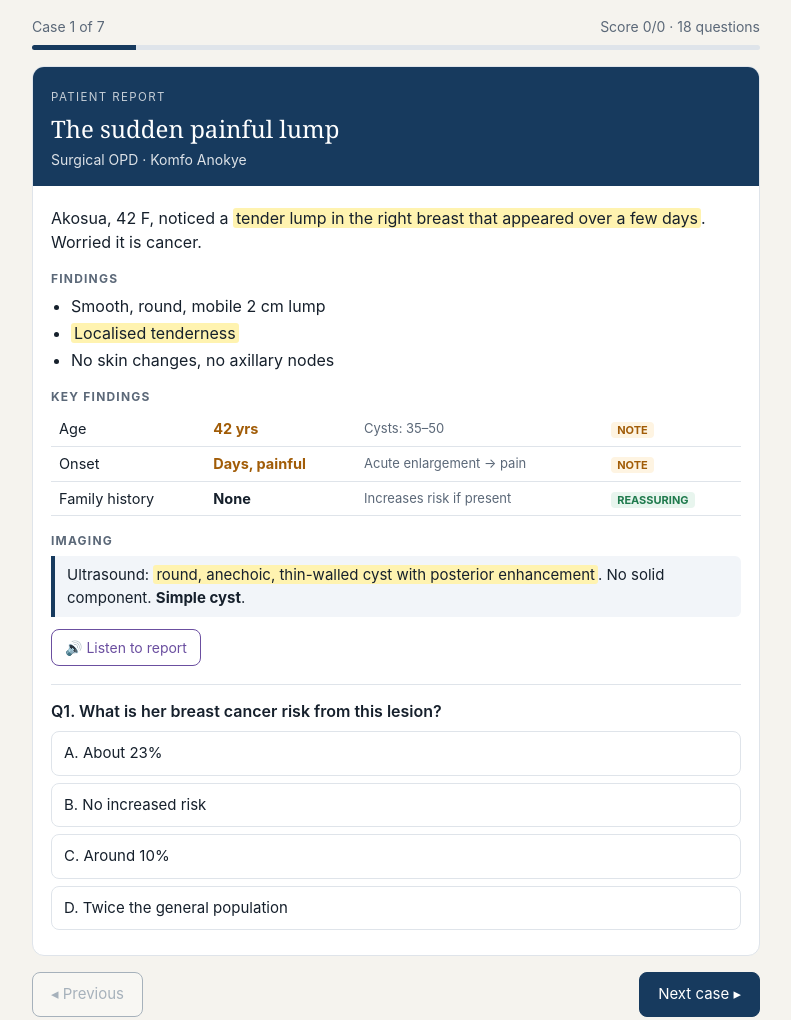
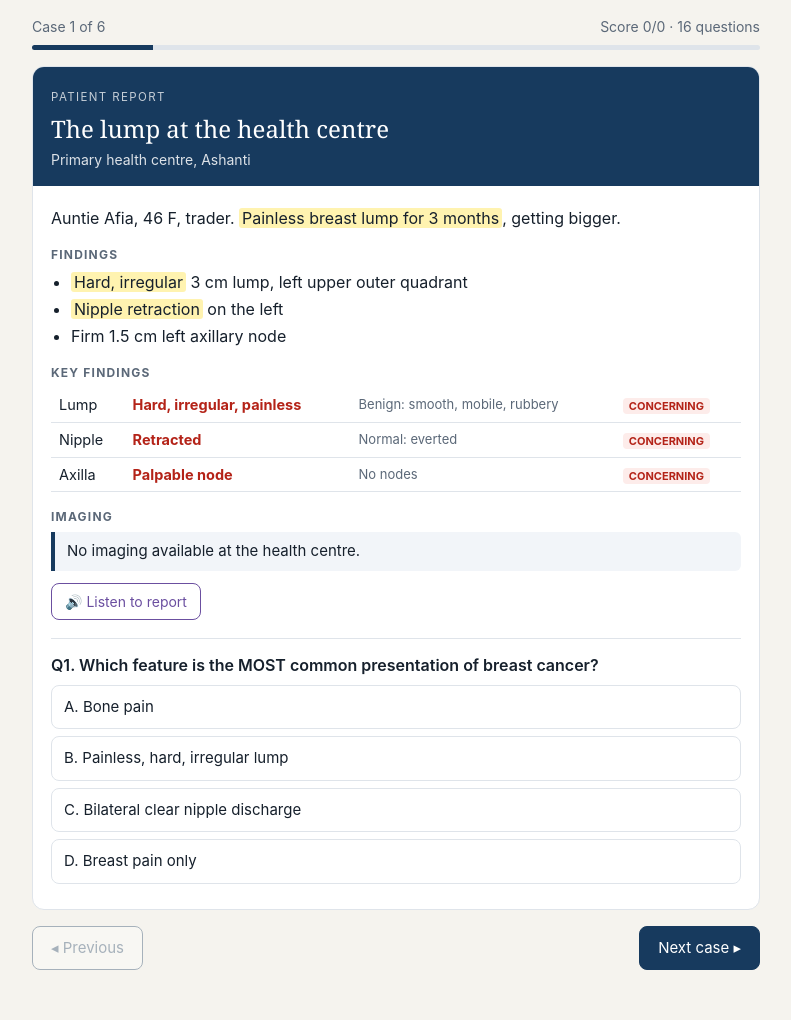
Before and after one commit to owusuprinceed-eng/Maligant-breast, a plain HTML site: page index.html in a window 1280 px wide. Shown: the whole page, without its empty margins (244-1035 px from the left). Drawn offline with Linux system fonts and the light colour scheme.

Commit message:
index.html

```diff
--- a/index.html
+++ b/index.html
@@ -3,7 +3,7 @@
 <head>
 <meta charset="UTF-8">
 <meta name="viewport" content="width=device-width, initial-scale=1.0">
-<title>Benign Breast Diseases: PBL Assessment</title>
+<title>Malignant Disease of the Breast: PBL Assessment</title>
 <style>
 :root{--ink:#16202c;--muted:#5b6878;--line:#dfe4ea;--bg:#f5f3ee;--navy:#173a5e;--red:#b42318;--redbg:#fdecea;--amber:#a15c07;--amberbg:#fef4e2;--green:#1f7a4d;--greenbg:#e8f5ee}
 *{box-sizing:border-box}
@@ -76,115 +76,97 @@ button{font:inherit;cursor:pointer;border-radius:8px}
 /* v: [label, value, normal, flag h|b|ok] */
 const CASES=[
 {
-  title:"The sudden painful lump", setting:"Surgical OPD · Komfo Anokye",
-  pc:"Akosua, 42 F, noticed a <span class='hl'>tender lump in the right breast that appeared over a few days</span>. Worried it is cancer.",
-  exam:["Smooth, round, mobile 2 cm lump","<span class='hl'>Localised tenderness</span>","No skin changes, no axillary nodes"],
-  v:[["Age","42 yrs","Cysts: 35–50","b"],["Onset","Days, painful","Acute enlargement → pain","b"],["Family history","None","Increases risk if present","ok"]],
-  img:"Ultrasound: <span class='hl'>round, anechoic, thin-walled cyst with posterior enhancement</span>. No solid component. <b>Simple cyst</b>.",
+  title:"The lump at the health centre", setting:"Primary health centre, Ashanti",
+  pc:"Auntie Afia, 46 F, trader. <span class='hl'>Painless breast lump for 3 months</span>, getting bigger.",
+  exam:["<span class='hl'>Hard, irregular</span> 3 cm lump, left upper outer quadrant","<span class='hl'>Nipple retraction</span> on the left","Firm 1.5 cm left axillary node"],
+  v:[["Lump","Hard, irregular, painless","Benign: smooth, mobile, rubbery","h"],["Nipple","Retracted","Normal: everted","h"],["Axilla","Palpable node","No nodes","h"]],
+  img:"No imaging available at the health centre.",
   qs:[
-    {q:"What is her breast cancer risk from this lesion?",o:["About 23%","No increased risk","Around 10%","Twice the general population"],a:1,
-     e:"A mass that meets ultrasound criteria for a <span class='term'>simple cyst</span> carries <b>no increased cancer risk</b>. Cysts come from the <span class='term'>terminal duct lobular unit</span> (the milk-producing end of the duct)."},
-    {q:"It is painful. Best management?",o:["Excision biopsy","Ultrasound-guided aspiration","Mastectomy","Core biopsy"],a:1,
-     e:"Simple cysts are usually just observed. When symptomatic, <b>aspirate under real-time ultrasound</b>."},
-    {upd:"Aspirate is <b>bloodstained</b>, and the cyst <b>does not fully collapse</b>.",
-     q:"What next?",o:["Discard fluid, reassure","Cytology + culture, then mammography and core needle biopsy","Repeat aspiration in a year","Antibiotics only"],a:1,
-     e:"<span class='term'>Haemorrhagic</span> fluid → send for <b>cytology and culture</b>. A cyst that does not collapse needs <b>further imaging (mammography) and CNB</b> to exclude a solid lesion."}
+    {q:"Which feature is the MOST common presentation of breast cancer?",o:["Bone pain","Painless, hard, irregular lump","Bilateral clear nipple discharge","Breast pain only"],a:1,
+     e:"A <b>painless, hard, irregular lump</b> is the commonest presentation. Other warning signs: <b>skin dimpling or ulceration, peau d'orange, nipple retraction, bloody discharge, axillary nodes</b>."},
+    {q:"How is the diagnosis confirmed?",o:["Clinical examination alone","Mammography alone","Triple assessment: clinical exam + imaging + pathology","Blood tests"],a:2,
+     e:"<span class='term'>Triple assessment</span>: (1) history and examination, (2) <b>imaging</b> (mammography, ultrasound), (3) <b>pathology</b> (<span class='term'>FNAC</span> = fine-needle aspiration cytology, or core biopsy)."},
+    {q:"What is the key action at the health centre?",o:["Reassure, review in 6 months","Start chemotherapy","Prompt referral to a higher level of care","Give antibiotics and wait"],a:2,
+     e:"The primary care role is <b>early detection and prompt referral</b>, plus education, psychological support, and later survivorship and palliative care."}
   ],
-  pearl:"Simple cyst = no added risk. Bloody aspirate or a cyst that won't collapse = investigate further."
+  pearl:"Hard, irregular, painless lump + nipple retraction = refer now, not later."
 },
 {
-  title:"The cyst with a wall", setting:"Breast imaging clinic",
-  pc:"Efua, 40 F, palpable left breast lump.",
-  exam:["3 cm firm, mobile lump","No nipple discharge"],
-  v:[["Wall / septa","1.2 mm","Benign: thin, < 0.5 mm","h"],["Solid component","Present","Absent in simple cyst","h"],["Posterior enhancement","Absent","Present in simple cyst","h"]],
-  img:"Ultrasound: <span class='hl'>thick septa, mixed cystic and solid components</span>.",
+  title:"The worried sister", setting:"Surgical OPD · risk counselling",
+  pc:"Esi, 38 F, banker. Her <span class='hl'>mother (42) and sister (39) both had breast cancer</span>. She wants to know her risk.",
+  exam:["Menarche at <span class='hl'>11 years</span>","<span class='hl'>Never had a baby</span>","Drinks alcohol most weekends; BMI 33","Mammogram: <span class='hl'>dense breasts (>75%)</span>"],
+  v:[["First-degree relatives","2, both < 45 yrs","More relatives + younger age = higher risk","h"],["Menarche","11 yrs","Lower risk if ≥ 15","b"],["Parity","Nulliparous","Childbirth is protective","b"],["BMI","33","18.5–24.9","h"],["Breast density","> 75%","Higher density = higher risk","h"]],
+  img:"Mammogram: no mass; extremely dense breast tissue.",
   qs:[
-    {q:"How is this cyst classified?",o:["Simple","Complicated","Complex","Galactocele"],a:2,
-     e:"A <span class='term'>complex cyst</span> has <b>thick walls/septa > 0.5 mm, cystic + solid parts, and no posterior enhancement</b>. Its malignancy risk ranges from <1% up to 23%."},
-    {q:"Best next step?",o:["Observe for a year","FNA of the cyst fluid","Image-guided core needle biopsy + marker clip","Reassure"],a:2,
-     e:"<b>FNA is not enough</b>: it samples only fluid. The solid part and septa must be sampled by <span class='term'>CNB</span> (core needle biopsy). A metal <span class='term'>marker clip</span> marks the spot for follow-up or excision."},
-    {upd:"CNB reports <b>benign</b> tissue, but the radiologist says the images still look suspicious.",
-     q:"What do you do?",o:["Discharge, as it's benign","Surgical excision with needle localisation","Repeat ultrasound in 2 years","Start tamoxifen"],a:1,
-     e:"Imaging and pathology are <span class='term'>discordant</span> (they don't agree), so <b>excise with needle localisation</b>. If they were concordant and benign, you would follow up with exam + imaging every 6–12 months for 1–2 years."}
+    {q:"Which of her risk factors is MODIFIABLE?",o:["Family history","Early menarche","Alcohol intake and obesity","Female sex"],a:2,
+     e:"<b>Modifiable:</b> obesity, alcohol, smoking, inactivity, late or no childbirth, hormonal therapy (long-term COC/HRT). <b>Non-modifiable:</b> age, sex, family history, BRCA1/2, early menarche, late menopause."},
+    {q:"Which inherited mutation should she be tested for?",o:["BRCA1/2","HER2","p53 only after menopause","Factor V Leiden"],a:0,
+     e:"<b>BRCA1/2</b> pathogenic variants are the classic inherited cause. Family-history risk depends on the <b>number of first-degree relatives affected</b> and <b>how young</b> they were at diagnosis."},
+    {q:"Which reproductive factor is PROTECTIVE?",o:["Nulliparity","Menarche before 13","Multiparity (several births)","First pregnancy after 35"],a:2,
+     e:"Parity protects for decades, and <b>multiparity more so</b>. A first full-term pregnancy after 35 carries about the same risk as never having a baby. Pregnancy matures breast cells fully (<span class='term'>differentiation</span>), making them less prone to cancer."}
   ],
-  pearl:"Complex cyst → CNB, not FNA. Always check imaging–pathology concordance."
+  pearl:"Family history risk = how many first-degree relatives + how young."
 },
 {
-  title:"The breastfeeding mother", setting:"Postnatal clinic",
-  pc:"Abena, 29 F, breastfeeding her 4-month-old baby. <span class='hl'>Soft, painless lump</span> in the left breast.",
-  exam:["Soft, cystic 3 cm lump","No redness, no fever"],
-  v:[["Lactating","Yes","Key history","b"],["Temperature","36.8 °C","36.5–37.5","ok"]],
-  img:"Ultrasound: complex-looking mass. Mammogram: <span class='hl'>fat–fluid level</span>. Aspiration yields <span class='hl'>milky fluid</span>.",
+  title:"The calcifications", setting:"Breast imaging clinic",
+  pc:"Mrs Boateng, 50 F, asymptomatic. Screening mammogram.",
+  exam:["Nothing palpable"],
+  v:[["Mammogram","Clustered microcalcifications","No calcifications","h"],["Biopsy","Ductal carcinoma in situ (DCIS)","",'b']],
+  img:"Stereotactic biopsy: <span class='hl'>DCIS</span>. Cancer cells are confined within the duct, not through the basement membrane.",
   qs:[
-    {q:"Most likely diagnosis?",o:["Breast abscess","Galactocele","Fibroadenoma","Complex cyst with cancer"],a:1,
-     e:"A <span class='term'>galactocele</span> is a <b>milk-retention cyst from a blocked milk duct</b>. The history plus milky aspirate makes the diagnosis. A fat–fluid level on mammography is characteristic."},
-    {q:"Management once diagnosed?",o:["Excision","No excision needed, and no added cancer risk","Mastectomy","Core biopsy every 6 months"],a:1,
-     e:"<b>Excision is not necessary</b>, and there is <b>no increased risk of breast cancer</b>. It is a non-proliferative lesion."}
+    {q:"Where does breast cancer most commonly arise from?",o:["Fat cells","Ductal or lobular epithelium","Skin","Pectoral muscle"],a:1,
+     e:"Breast cancer arises mostly from the <b>ductal or lobular epithelium</b> (the lining cells of the milk ducts and lobules)."},
+    {q:"What is the usual order of progression?",o:["Invasive → in situ → hyperplasia","Atypical hyperplasia → in situ carcinoma → invasive cancer","In situ → hyperplasia → invasive","Invasive → metastasis → in situ"],a:1,
+     e:"DNA mutation → <b>atypical hyperplasia → carcinoma in situ</b> (still inside the duct) <b>→ invasive</b> (breaks out) → spread via <b>lymphatics and bloodstream</b>. DCIS often shows as <b>microcalcifications</b> on mammogram."}
   ],
-  pearl:"Lactation + soft lump + milky aspirate = galactocele. Reassure."
+  pearl:"DCIS = cancer still inside the duct, often seen only as calcifications."
 },
 {
-  title:"The 'breast mouse'", setting:"Surgical OPD",
-  pc:"Adwoa, 22 F, university student. <span class='hl'>Painless, firm lump</span> found while bathing.",
-  exam:["2.5 cm smooth, rubbery, <span class='hl'>very mobile</span> lump","No skin or nipple changes, no nodes"],
-  v:[["Age","22 yrs","Fibroadenoma peak: 15–35","b"],["Symptoms","None","",'ok'],["Core biopsy","Simple fibroadenoma","",'ok']],
-  img:"Ultrasound: well-defined, oval, solid lesion.",
+  title:"The prayer camp", setting:"Surgical OPD, KATH",
+  pc:"Maame Yaa, 52 F. Lump for <span class='hl'>2 years</span>; went to a herbalist and a prayer camp first. Now the breast is <span class='hl'>ulcerated and smelly</span>.",
+  exam:["8 cm mass, <span class='hl'>fixed to the chest wall</span>","<span class='hl'>Peau d'orange</span>: skin like orange peel","Skin ulceration","Matted axillary nodes"],
+  v:[["Tumour size","8 cm","Early: small, in breast","h"],["Skin","Ulcerated, peau d'orange","Intact","h"],["Chest wall","Fixed","Mobile","h"]],
+  img:"Core biopsy: invasive ductal carcinoma.",
   qs:[
-    {q:"What is the most common benign breast tumour?",o:["Lipoma","Fibroadenoma","Intraductal papilloma","Phyllodes tumour"],a:1,
-     e:"<span class='term'>Fibroadenoma</span> accounts for <b>about half of all breast biopsies</b>. It is likely hormonal: it grows in pregnancy and with oestrogen, and regresses after menopause. 20% are multiple."},
-    {q:"Biopsy-proven, asymptomatic. Best management?",o:["Must be excised","Can be left in place; excision only if she wants it","Mastectomy","Radiotherapy"],a:1,
-     e:"It <b>can be left in place</b>. A patient's request for excision is legitimate, but warn her of the downsides: scarring, dimpling, duct damage and later mammographic changes."},
-    {upd:"Over 4 months the lump <b>grows rapidly to 12 cm</b>, distorting the breast.",
-     q:"What is this and what's the main concern?",o:["Juvenile fibroadenoma, so observe","Giant fibroadenoma, so excise and exclude phyllodes tumour","Breast cyst, so aspirate","Fat necrosis"],a:1,
-     e:"A <span class='term'>giant fibroadenoma</span> is over 10 cm and grows fast. <b>Excise it</b>; the pathologist must distinguish it from a <span class='term'>phyllodes tumour</span>. (Juvenile fibroadenomas, age 10–18, can usually be observed.)"}
+    {q:"How would you stage this broadly?",o:["Early stage","Locally advanced","In situ","Benign"],a:1,
+     e:"<b>Locally advanced:</b> large tumour, <b>skin or chest-wall involvement</b>. Early stage is confined to the breast ± local nodes. Metastatic means spread to lungs, liver, bone or brain. <span class='term'>Peau d'orange</span> is skin swelling from blocked lymphatics."},
+    {q:"Which investigations stage her (look for spread)?",o:["Repeat mammogram only","CT chest + abdominal ultrasound, bone scan if indicated","Full blood count only","FNAC of the axilla only"],a:1,
+     e:"Current staging: <b>CT chest and ultrasound of the abdomen</b>, plus <b>bone scan where indicated</b> (e.g. bone pain)."},
+    {q:"Why do most Ghanaian women present this late?",o:["Breast cancer is rare in Ghana","Stigma and myths, limited access, financial constraints","Tumours grow slower in Africa","Screening is universal"],a:1,
+     e:"Challenges: <b>stigma and myths</b> delay care-seeking, <b>few diagnostic and treatment facilities</b>, and <b>financial and workforce constraints</b>. Most present at an advanced stage."}
   ],
-  pearl:"Biopsy-proven simple fibroadenoma can stay. Rapid growth or > 10 cm → excise."
+  pearl:"Peau d'orange, ulceration or chest-wall fixation = locally advanced."
 },
 {
-  title:"The bloodstained bra", setting:"Surgical OPD",
-  pc:"Serwaa, 45 F. <span class='hl'>Spontaneous bloody discharge from a single duct</span> of the right nipple for 3 weeks.",
-  exam:["No palpable lump","Pressure at 9 o'clock produces discharge from one duct"],
-  v:[["Discharge","Bloody, single duct","Physiological: bilateral, multi-duct, clear","h"],["Palpable mass","No","",'ok']],
-  img:"Ultrasound: <span class='hl'>small intraductal mass behind the nipple</span>. CNB: intraductal papilloma, <b>no atypia</b>.",
+  title:"The back pain that wasn't arthritis", setting:"Medical ward",
+  pc:"Mrs Asante, 58 F, had a breast lump she ignored for a year. Now: <span class='hl'>back pain, breathlessness, yellow eyes</span>, weight loss.",
+  exam:["Jaundiced","Reduced breath sounds, right base","Tender thoracic spine","Hard, irregular right breast mass"],
+  v:[["Weight loss","8 kg in 3 months","No unintentional loss","h"],["SpO₂","91%","≥ 95%","h"],["Bilirubin","68 µmol/L","< 21","h"]],
+  img:"CT chest: lung nodules and pleural effusion. Ultrasound: multiple liver lesions. Bone scan: spinal deposits.",
   qs:[
-    {q:"What is the lesion, and what can it harbour?",o:["Duct ectasia, nothing","Intraductal papilloma, which can harbour atypia or DCIS","Fibroadenoma, which can harbour phyllodes","Cyst, which can harbour infection"],a:1,
-     e:"An <span class='term'>intraductal papilloma</span> is papillary cells growing from a duct/cyst wall into its lumen. It is not concerning itself, but <b>can harbour atypia or DCIS</b> (cancer cells still confined to the duct)."},
-    {q:"Should it be excised?",o:["No, never","Yes, because of the bloody nipple discharge","Only after menopause","Only if bilateral"],a:1,
-     e:"Excision is recommended for <b>atypia, a palpable mass, bloody nipple discharge</b> (mainly symptom relief) or <b>imaging–pathology discordance</b>. Small incidental papillomas without atypia can be followed up."}
+    {q:"Each symptom points to spread to which organ?",o:["Breathlessness → lung, jaundice → liver, bone pain → bone","Jaundice → lung, bone pain → kidney","All due to anaemia","Breathlessness → heart failure only"],a:0,
+     e:"Advanced signs map to <b>metastases</b>: lungs (breathlessness), liver (jaundice), bone (pain, fractures) and brain. Spread is via <b>lymphatics and the bloodstream</b>."},
+    {q:"What does her care need most?",o:["Mastectomy alone","Multidisciplinary care with systemic therapy, palliative and psychological support","Discharge home","Antibiotics only"],a:1,
+     e:"Breast cancer care is <b>multidisciplinary</b>. In metastatic disease, <b>systemic therapy</b> (chemotherapy, hormonal, targeted) plus <b>palliative care and psychological support</b> take priority over surgery."}
   ],
-  pearl:"Bloody single-duct discharge → think papilloma → excise."
+  pearl:"Weight loss, bone pain, breathlessness, jaundice = think metastatic disease."
 },
 {
-  title:"The star on the mammogram", setting:"Screening programme",
-  pc:"Yaa, 52 F, asymptomatic, routine screening mammogram.",
-  exam:["Nothing palpable on examination"],
-  v:[["Mammogram","Spiculated mass","Cannot reliably separate from carcinoma","h"],["Core biopsy","Radial scar","",'b']],
-  img:"Mammogram: <span class='hl'>spiculated (star-shaped) lesion</span>.",
+  title:"The early catch", setting:"Breast MDT meeting",
+  pc:"Mrs Mensah, 44 F, Black Ghanaian woman, <span class='hl'>2 cm invasive tumour</span>, <span class='hl'>no nodes, no distant spread</span>.",
+  exam:["Mobile 2 cm lump","No skin changes","Axilla clear"],
+  v:[["Tumour","2 cm","Small","b"],["Nodes","None","",'ok'],["Metastases","None on staging","",'ok']],
+  img:"Staging CT and abdominal ultrasound: clear.",
   qs:[
-    {q:"Core biopsy shows a radial scar. What next?",o:["Reassure and discharge","Surgical excision","Annual mammogram only","Chemoprevention"],a:1,
-     e:"A <span class='term'>radial scar</span> (complex sclerosing lesion) can mimic cancer, and <b>8–17% of excised specimens contain malignancy</b>. Excision is generally recommended."},
-    {upd:"A different patient's biopsy shows <b>sclerosing adenosis without atypia</b>.",
-     q:"How should she be managed?",o:["Mastectomy","Chemoprevention + enhanced screening","No specific treatment; excise only for symptoms","Radiotherapy"],a:2,
-     e:"<span class='term'>Sclerosing adenosis</span> is a lobular lesion with extra fibrous tissue. Risk is about <b>2× the general population</b>, but <b>no treatment, chemoprevention or enhanced screening</b> is advised without atypia."}
+    {q:"Which treatments are part of breast cancer management?",o:["Surgery only","Surgery, radiotherapy and systemic therapy via an MDT","Herbal treatment","Radiotherapy only"],a:1,
+     e:"<b>MDT approach:</b> surgery (<span class='term'>lumpectomy</span> = remove the lump only, breast kept; or <span class='term'>mastectomy</span> = remove the whole breast), <b>radiotherapy</b>, and systemic therapy (<b>chemo, hormonal, targeted</b>)."},
+    {q:"Why are Black women's outcomes worse?",o:["Higher incidence only","More aggressive disease and later presentation","Less effective surgery","They don't get breast cancer"],a:1,
+     e:"Black women have <b>~5% lower incidence but ~44% greater mortality</b>, because they tend to have <b>more aggressive disease</b> and present later."},
+    {upd:"A different patient: a <b>rapidly growing</b> large breast mass. Biopsy shows a rare malignancy.",
+     q:"Which is listed as a rare breast malignancy?",o:["Fibroadenoma","Phyllodes tumour","Galactocele","Radial scar"],a:1,
+     e:"Rare breast malignancies: <b>phyllodes tumour</b>, <b>sarcoma</b> (angiosarcoma, liposarcoma), <b>lymphoma</b> and <b>melanoma</b>. Remember from the benign lecture that a giant fibroadenoma must be distinguished from phyllodes."}
   ],
-  pearl:"Radial scar → excise. Sclerosing adenosis without atypia → no special treatment."
-},
-{
-  title:"The calcifications", setting:"Breast MDT meeting",
-  pc:"Mrs Owusu, 48 F, <span class='hl'>clustered microcalcifications</span> on mammogram. Mother had breast cancer.",
-  exam:["No palpable lump"],
-  v:[["Family history","Mother: breast cancer","Increases risk","h"],["Core biopsy","Atypical ductal hyperplasia (ADH)","High-risk lesion","h"]],
-  img:"Stereotactic core biopsy of the calcifications done.",
-  qs:[
-    {q:"Which group does ADH belong to?",o:["Non-proliferative","Proliferative without atypia","Proliferative with atypia (high risk)","Malignant"],a:2,
-     e:"ADH, ALH (atypical lobular hyperplasia) and LCIS (lobular carcinoma in situ) are <b>proliferative lesions with atypia</b>. They are high-risk and raise future cancer risk."},
-    {q:"Standard of care after ADH on core biopsy?",o:["Observe with annual imaging","Chemoprevention only","Excisional biopsy","Reassure"],a:2,
-     e:"<b>Excisional biopsy</b>, because a larger sample <b>upgrades ADH to DCIS or invasive cancer in 10–20%</b>, depending on needle size."},
-    {upd:"Another patient: <b>classic LCIS</b> found incidentally on CNB, imaging concordant, no other high-risk lesion.",
-     q:"Management?",o:["Mastectomy","Observation with risk-based follow-up and MDT input","Wide excision + radiotherapy","Chemotherapy"],a:1,
-     e:"Incidental <b>classic</b> LCIS with concordance has a <b>very low upgrade rate (<3%)</b>, so observe. But <b>pleomorphic or florid LCIS</b> at a margin needs <b>re-excision to negative margins</b>."}
-  ],
-  pearl:"ADH → excise (10–20% upgrade). Classic LCIS/ALH → <3% upgrade, often observe."
+  pearl:"Early detection makes curative treatment possible. A prior breast cancer also raises the risk in the other breast."
 }
 ];
 
@@ -274,11 +256,11 @@ function showEnd(){
     <div class="big">${r} / ${t}</div>
     <p>Five things to remember for tomorrow:</p>
     <ul>
-      <li><b>Non-proliferative</b> (cysts, galactocele): no cancer risk. <b>Proliferative without atypia</b>: slight risk. <b>With atypia</b> (ADH, ALH, LCIS): high risk.</li>
-      <li><b>Simple cyst</b> → observe or aspirate. <b>Complex cyst</b> → image-guided CNB + clip, not FNA.</li>
-      <li><b>Excise:</b> radial scar, ADH, giant fibroadenoma, papilloma with bloody discharge, any discordant result.</li>
-      <li>Examination alone can't tell benign from malignant. Use the <b>triple assessment</b>: exam + imaging + biopsy.</li>
-      <li>After a benign biopsy: exam + imaging every <b>6 months for 2 years</b>, then routine screening if stable.</li>
+      <li>Most common cancer and leading cause of cancer death in women. In Ghana, <b>most present late</b>.</li>
+      <li><b>Modifiable risks:</b> obesity, alcohol, smoking, inactivity, late/no childbirth, HRT/COC. <b>Non-modifiable:</b> age, sex, family history, BRCA1/2, early menarche, late menopause.</li>
+      <li>Commonest sign: <b>painless, hard, irregular lump</b>. Also skin dimpling, peau d'orange, nipple retraction, bloody discharge, axillary nodes.</li>
+      <li><b>Triple assessment</b> = clinical exam + imaging + pathology. <b>Stage</b> with CT chest + abdominal US (± bone scan).</li>
+      <li>Management is <b>MDT</b>: surgery, radiotherapy, systemic therapy. Primary care: educate, detect early, <b>refer promptly</b>, support.</li>
     </ul>
     <button class="voice" onclick="location.reload()">↺ Start again</button>
   </div></div>`;
```
